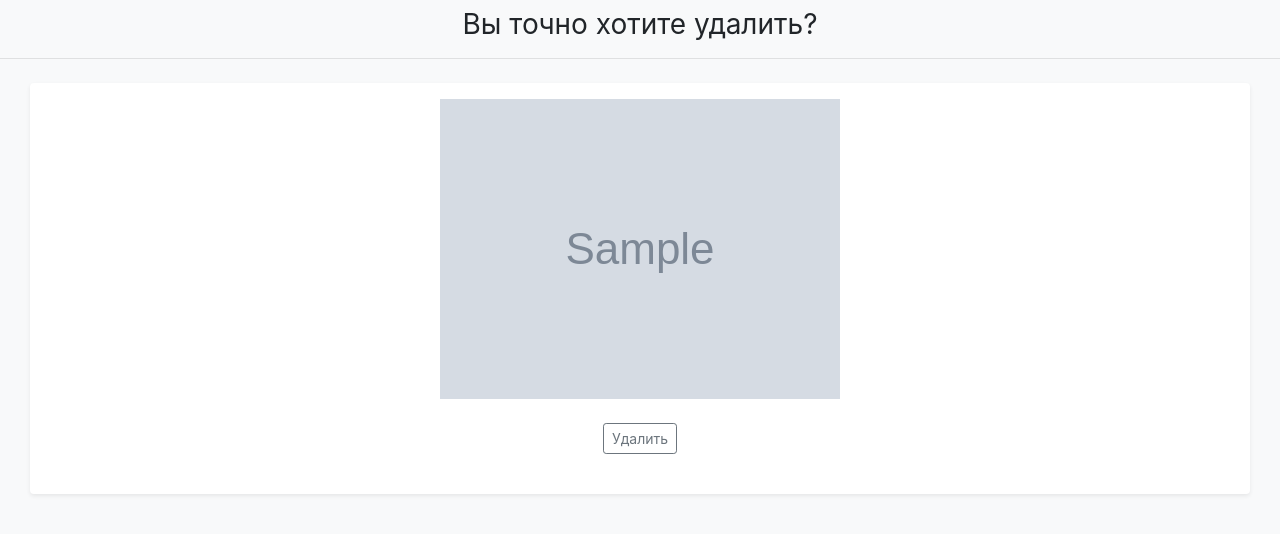
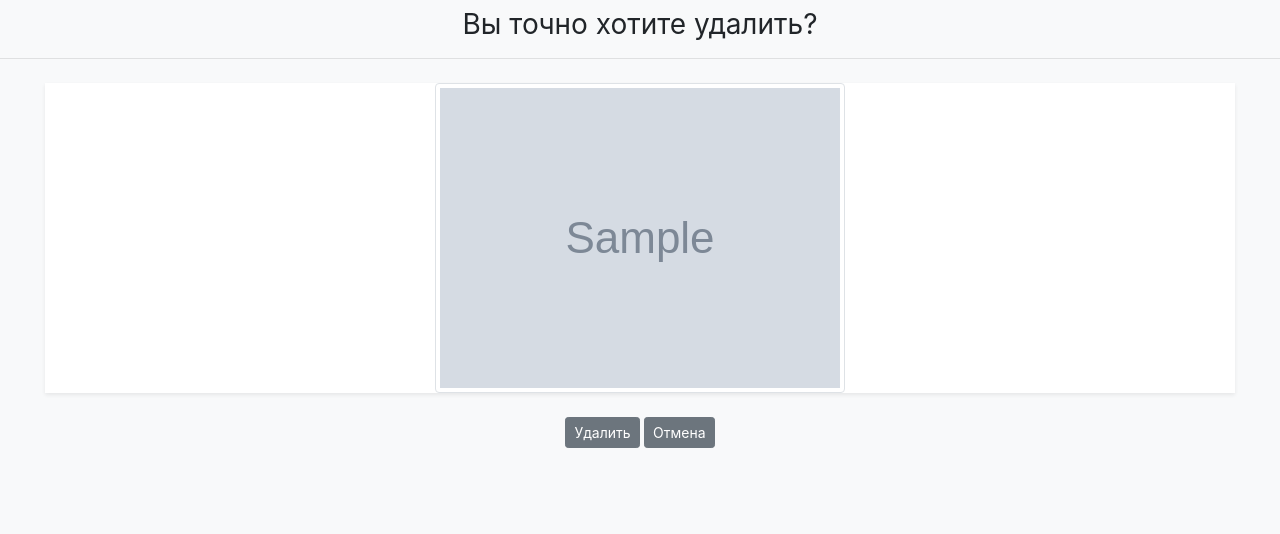
Before and after one commit to Evrikaseven/shop, a Django app: template main/templates/main/delete_order_item.html in a window 1280 px wide. Shown: the part 64-598 px from the top of the page. Run offline with Django 3.2, Linux system fonts and the light colour scheme; the template is opened without the code that fills it: most values are stand-ins (such as "Sample title", 1, 10 or a date in 2020); grey boxes marked "Sample" are stand-in pictures; parts of the project's set-up code (start-up, migrations or seed data) failed here and were passed over; some libraries are stand-ins or nearby versions.

Commit message:
Added OrderItem count to Order details teamplate & Updated teamplate fo Delete order item

```diff
--- a/main/templates/main/delete_order_item.html
+++ b/main/templates/main/delete_order_item.html
@@ -3,25 +3,25 @@
 {% block title %}Удаление товара{% endblock title %}
 
 {% block content %}
+    <h3 class="font-weight-normal text-center">
+        Вы точно хотите удалить?
+    </h3>
 
-    <div>
-        <h3 class="font-weight-normal text-center">
-            Вы точно хотите удалить?
-        </h3>
+    <hr class="mb-4">
 
-        <hr class="mb-4">
-
-        <div class="container my-3 p-3 bg-white rounded shadow-sm">
-            <form method="post" enctype="multipart/form-data">
+    <div class="container">
+        <div class="bg-white shadow-sm">
+            <form method="post" enctype="multipart/form-data" id="DeleteForm">
                 {% csrf_token %}
                 <div class="mb-4 text-center">
                     {#                <img src="{{ MEDIA_URL }}{{ order_item.product.image }}" height="150" width="150">#}
-                    <img src="{{ MEDIA_URL }}{{ order_item.product.image }}">
-                </div>
-                <div class="mb-4 text-center">
-                    <button class="btn btn-outline-secondary btn-sm" type="submit">Удалить</button>
+                    <img class="img-fluid img-thumbnail" src="{{ MEDIA_URL }}{{ order_item.product.image }}">
                 </div>
             </form>
+        </div>
+        <div class="mb-4 text-center">
+            <button class="btn btn-secondary btn-sm" type="submit" form="DeleteForm">Удалить</button>
+            <a class="btn btn-secondary btn-sm" href="{% url 'main:order_details' pk=order_item.order.id %}">Отмена</a>
         </div>
     </div>
 
```
Also changed, not shown: main/templates/main/order_details.html (+27 -1 lines).
